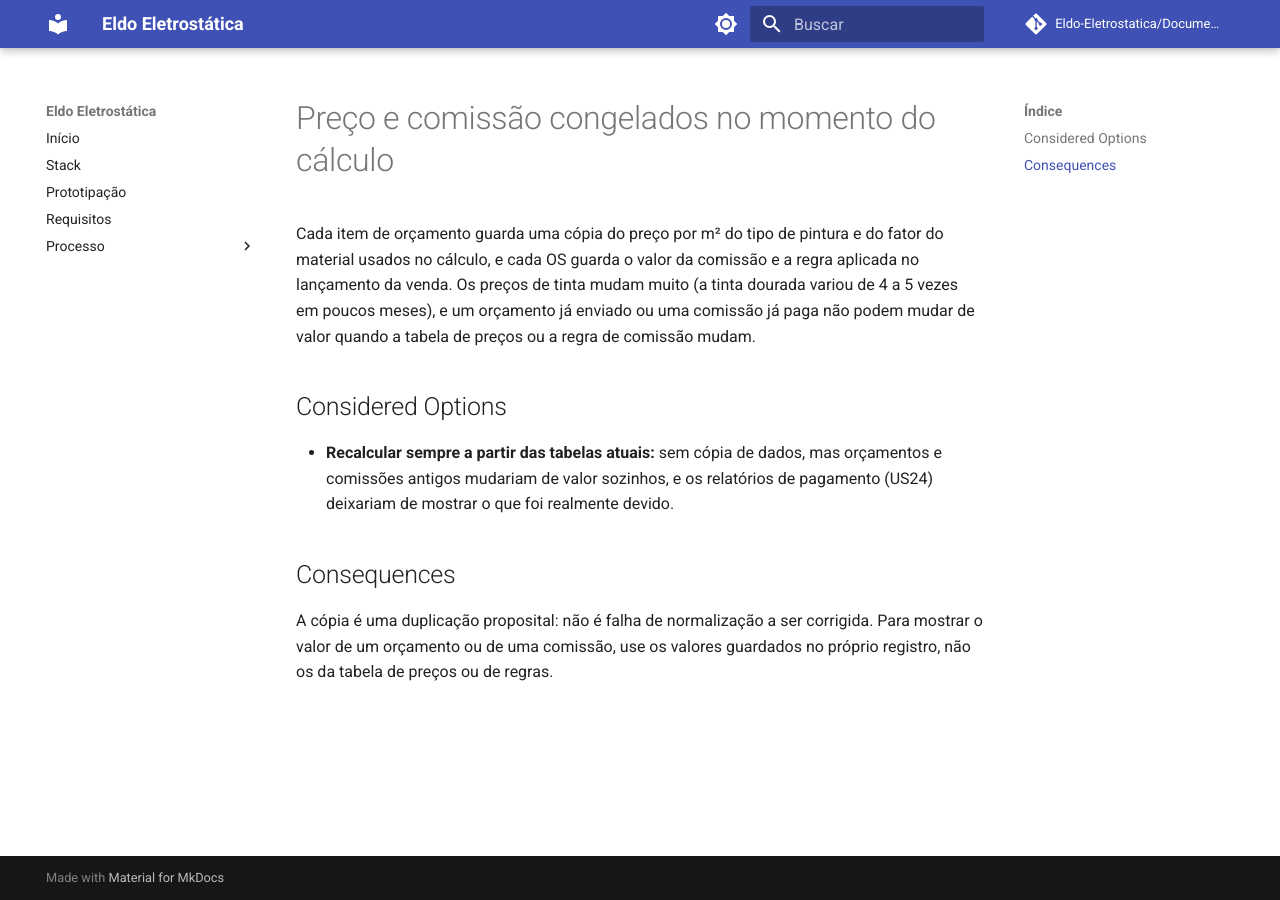
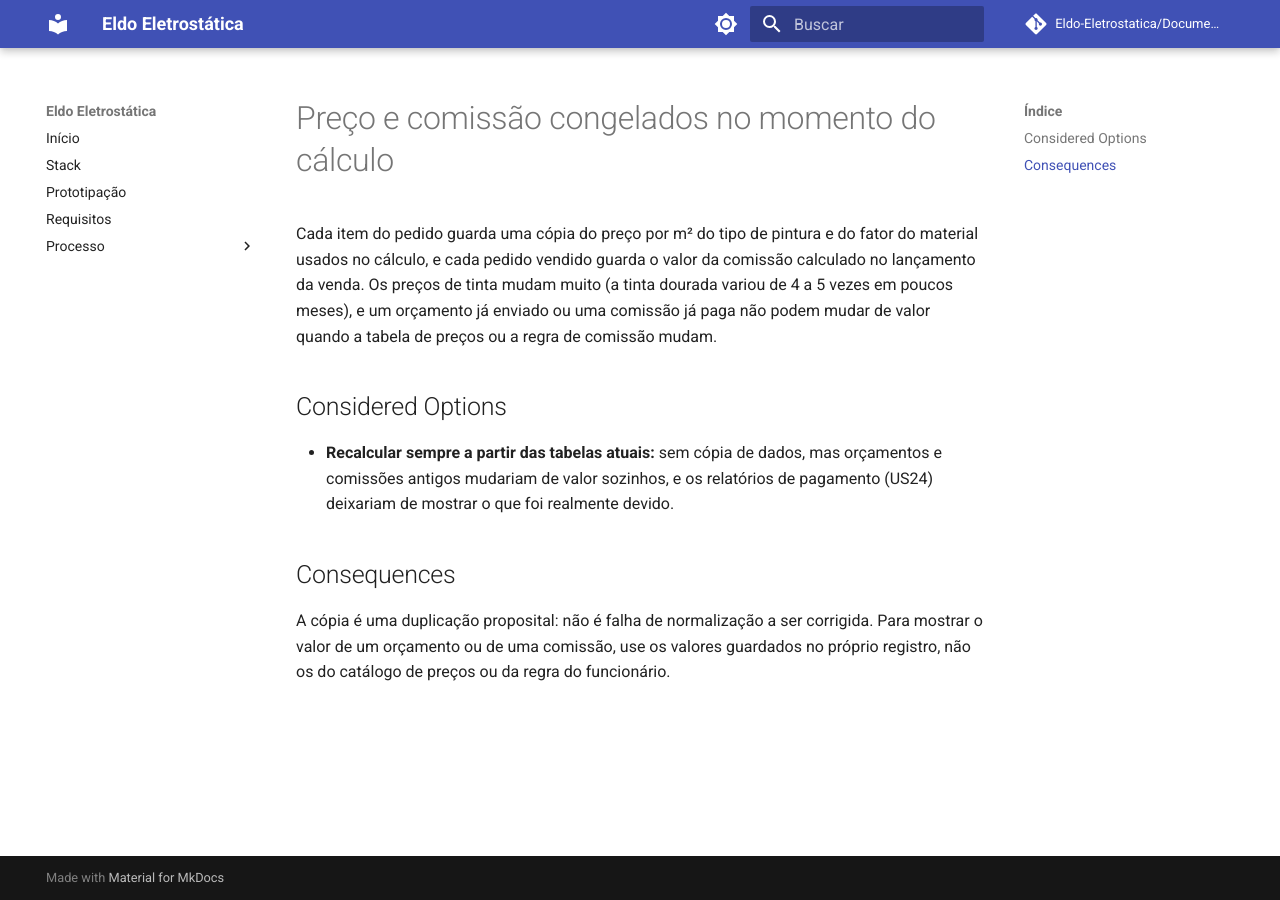
Before and after one commit to Eldo-Eletrostatica/Documentacao, an MkDocs documentation site: the page built from docs/adr/0003-precos-e-comissoes-congelados.md, in a window 1280 px wide. Built offline with MkDocs 1.6.1 and Material for MkDocs 9.7.7, drawn with Linux system fonts in a browser that asks for light colours; comment, search, counter and statistics services are not loaded.

Commit message:
docs: ajusta as ADRs 0002 a 0004 ao modelo de 9 tabelas

```diff
--- a/docs/adr/0003-precos-e-comissoes-congelados.md
+++ b/docs/adr/0003-precos-e-comissoes-congelados.md
@@ -1,6 +1,6 @@
 # Preço e comissão congelados no momento do cálculo
 
-Cada item de orçamento guarda uma cópia do preço por m² do tipo de pintura e do fator do material usados no cálculo, e cada OS guarda o valor da comissão e a regra aplicada no lançamento da venda. Os preços de tinta mudam muito (a tinta dourada variou de 4 a 5 vezes em poucos meses), e um orçamento já enviado ou uma comissão já paga não podem mudar de valor quando a tabela de preços ou a regra de comissão mudam.
+Cada item do pedido guarda uma cópia do preço por m² do tipo de pintura e do fator do material usados no cálculo, e cada pedido vendido guarda o valor da comissão calculado no lançamento da venda. Os preços de tinta mudam muito (a tinta dourada variou de 4 a 5 vezes em poucos meses), e um orçamento já enviado ou uma comissão já paga não podem mudar de valor quando a tabela de preços ou a regra de comissão mudam.
 
 ## Considered Options
 
@@ -8,4 +8,4 @@ Cada item de orçamento guarda uma cópia do preço por m² do tipo de pintura e
 
 ## Consequences
 
-A cópia é uma duplicação proposital: não é falha de normalização a ser corrigida. Para mostrar o valor de um orçamento ou de uma comissão, use os valores guardados no próprio registro, não os da tabela de preços ou de regras.
+A cópia é uma duplicação proposital: não é falha de normalização a ser corrigida. Para mostrar o valor de um orçamento ou de uma comissão, use os valores guardados no próprio registro, não os do catálogo de preços ou da regra do funcionário.
```
Also changed, not shown: docs/adr/0002-exclusao-logica-seletiva.md (+1 -1 lines), docs/adr/0004-venda-e-os-no-mesmo-registro.md (+2 -0 lines).
